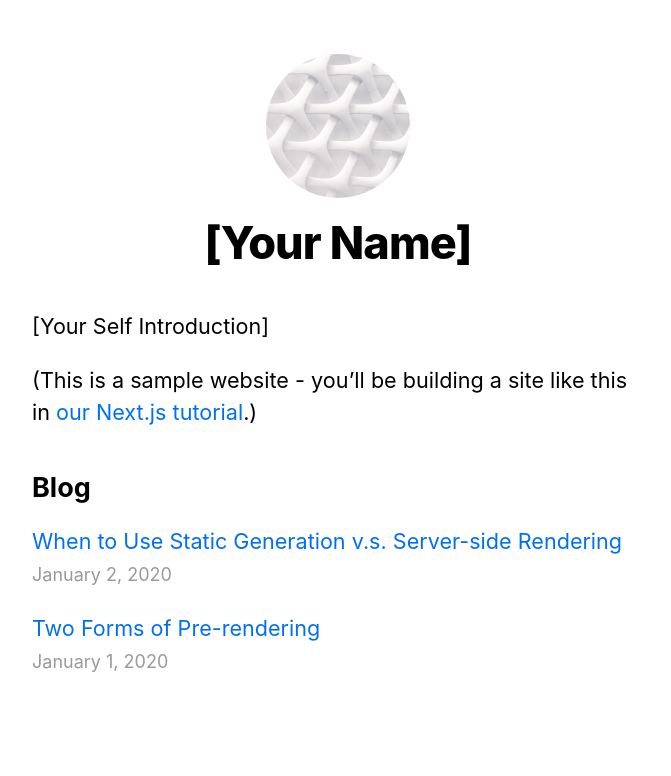
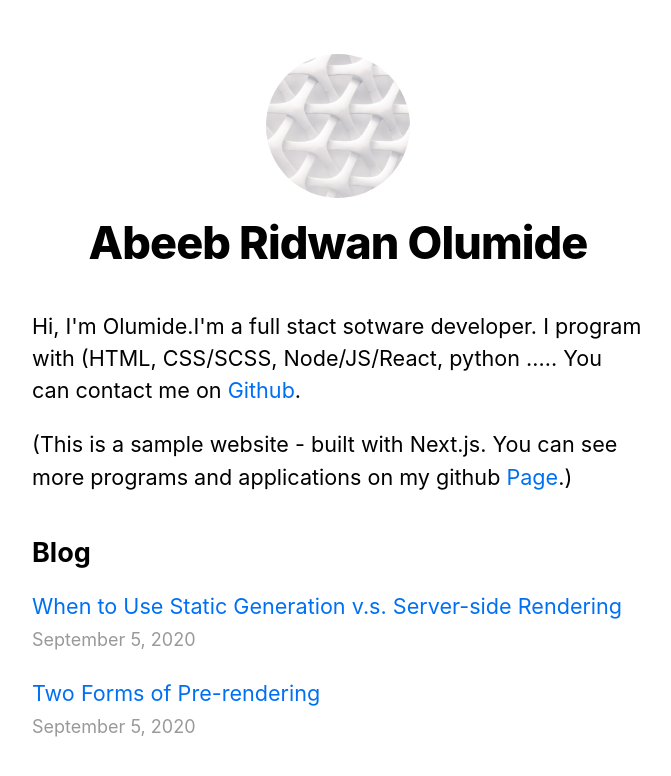
Before and after one commit to abeebridwan/Sample-Blog, a Next.js app: page / in a window 1280 px wide. Shown: the top 776 px of the page, without its empty margins (302-973 px from the left). Built offline with nearby package versions, Linux system fonts and the light colour scheme.

Commit message:
feats: Added personal information, refactor and        deleted
body: information about me added, dates changed and a page deleted

```diff
--- a/components/layout.tsx
+++ b/components/layout.tsx
@@ -3,7 +3,7 @@ import styles from './layout.module.css'
 import utilStyles from '../styles/utils.module.css'
 import Link from 'next/link'
 
-const name = '[Your Name]'
+const name = 'Abeeb Ridwan Olumide'
 export const siteTitle = 'Next.js Sample Website'
 
 export default function Layout({
@@ -19,16 +19,9 @@ export default function Layout({
         <link rel="icon" href="/favicon.ico" />
         <meta
           name="description"
-          content="Learn how to build a personal website using Next.js"
-        />
-        <meta
-          property="og:image"
-          content={`https://og-image.now.sh/${encodeURI(
-            siteTitle
-          )}.png?theme=light&md=0&fontSize=75px&images=https%3A%2F%2Fassets.zeit.co%2Fimage%2Fupload%2Ffront%2Fassets%2Fdesign%2Fnextjs-black-logo.svg`}
+          content="built a personal website using Next.js"
         />
         <meta name="og:title" content={siteTitle} />
-        <meta name="twitter:card" content="summary_large_image" />
       </Head>
       <header className={styles.header}>
         {home ? (
--- a/pages/index.tsx
+++ b/pages/index.tsx
@@ -21,10 +21,12 @@ export default function Home({
         <title>{siteTitle}</title>
       </Head>
       <section className={utilStyles.headingMd}>
-        <p>[Your Self Introduction]</p>
+        <p>Hi, I'm Olumide.I'm a full stact sotware developer. I program with (HTML, CSS/SCSS, Node/JS/React,
+          python ..... You can contact me on <a href="https://github.com/olumide025" target="_blank">Github</a>.
+        </p>
         <p>
-          (This is a sample website - you’ll be building a site like this in{' '}
-          <a href="https://nextjs.org/learn">our Next.js tutorial</a>.)
+          (This is a sample website - built with Next.js.
+          You can see more programs and applications on my github <a href="https://github.com/olumide025" target="_blank">Page</a>.)
         </p>
       </section>
       <section className={`${utilStyles.headingMd} ${utilStyles.padding1px}`}>
--- a/posts/pre-rendering.md
+++ b/posts/pre-rendering.md
@@ -1,6 +1,6 @@
 ---
 title: 'Two Forms of Pre-rendering'
-date: '2020-01-01'
+date: '2020-09-05'
 ---
 
 Next.js has two forms of pre-rendering: **Static Generation** and **Server-side Rendering**. The difference is in **when** it generates the HTML for a page.
--- a/posts/ssg-ssr.md
+++ b/posts/ssg-ssr.md
@@ -1,6 +1,6 @@
 ---
 title: 'When to Use Static Generation v.s. Server-side Rendering'
-date: '2020-01-02'
+date: '2020-09-05'
 ---
 
 We recommend using **Static Generation** (with and without data) whenever possible because your page can be built once and served by CDN, which makes it much faster than having a server render the page on every request.
```
Also changed, not shown: pages/posts/first-post.js (deleted, +0 -21 lines).
